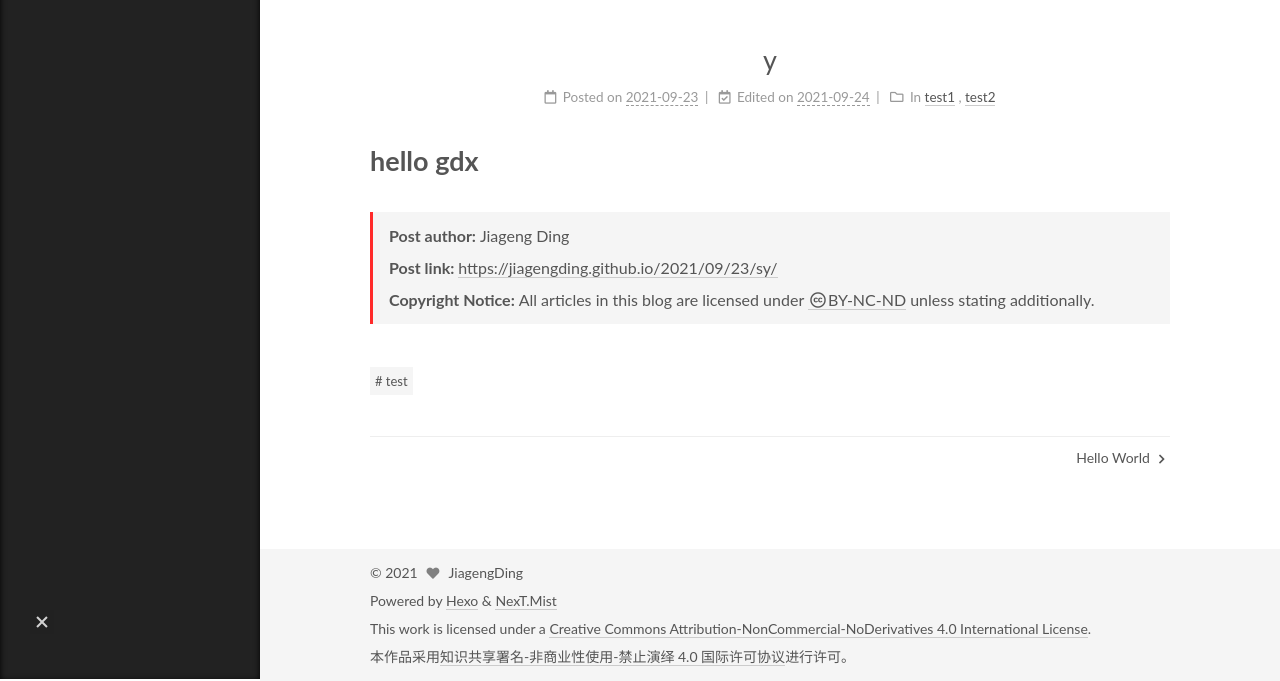
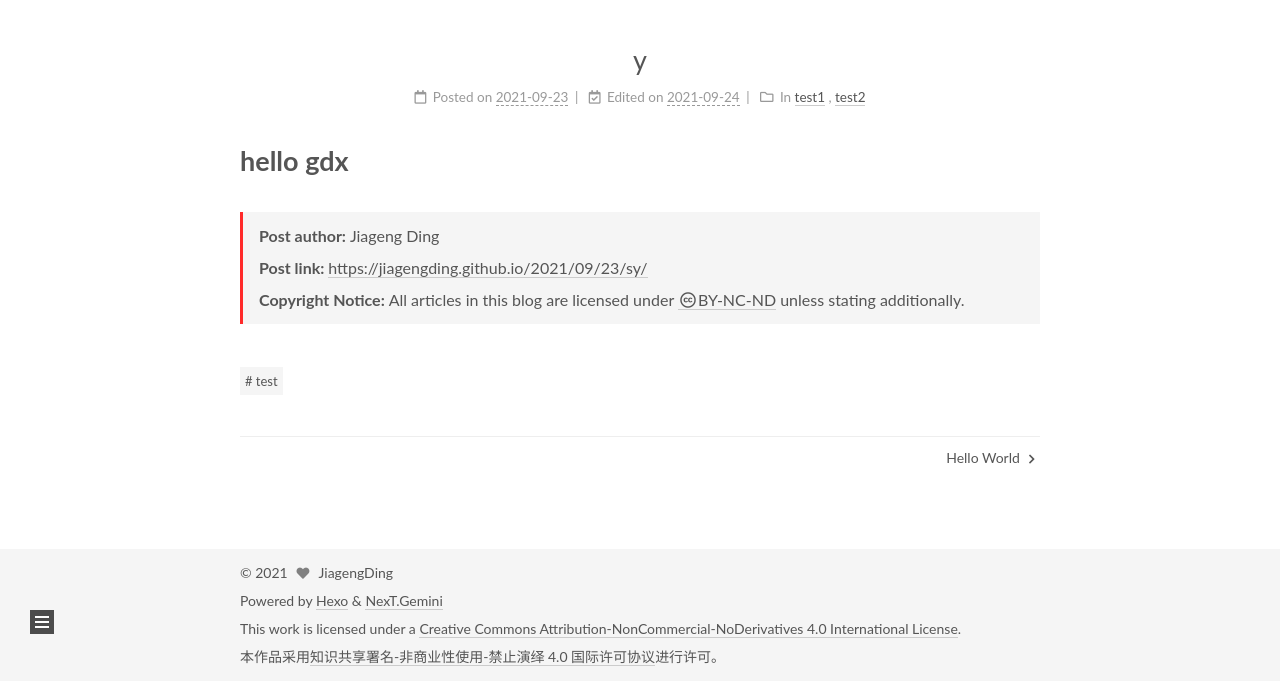
Before and after one commit to JIagengDing/zh-blog, a plain HTML site: page 2021/09/23/sy/index.html in a window 1280 px wide. Shown: the part 121-802 px from the top of the page. Drawn offline with nearby package versions, Linux system fonts and the light colour scheme; some packages are replaced by stand-ins of ours; a script that the page names is missing.

Commit message:
Site updated: 2021-09-25 11:41:05

```diff
--- a/2021/09/23/sy/index.html
+++ b/2021/09/23/sy/index.html
@@ -19,7 +19,7 @@
 <link rel="stylesheet" href="https://cdn.jsdelivr.net/npm/@fortawesome/fontawesome-free@5.15.4/css/all.min.css" integrity="sha256-mUZM63G8m73Mcidfrv5E+Y61y7a12O5mW4ezU3bxqW4=" crossorigin="anonymous">
   <link rel="stylesheet" href="https://cdn.jsdelivr.net/npm/animate.css@3.1.1/animate.min.css" integrity="sha256-PR7ttpcvz8qrF57fur/yAx1qXMFJeJFiA6pSzWi0OIE=" crossorigin="anonymous">
 
-<script class="next-config" data-name="main" type="application/json">{"hostname":"jiagengding.github.io","root":"/","images":"/images","scheme":"Mist","version":"8.7.1","exturl":false,"sidebar":{"position":"left","display":"always","padding":18,"offset":12,"width":260},"copycode":false,"bookmark":{"enable":false,"color":"#222","save":"auto"},"mediumzoom":true,"lazyload":false,"pangu":false,"comments":{"style":"tabs","active":null,"storage":true,"lazyload":false,"nav":null},"motion":{"enable":true,"async":false,"transition":{"post_block":"fadeIn","post_header":"fadeInDown","post_body":"fadeInDown","coll_header":"fadeInLeft","sidebar":"fadeInUp"}},"prism":false,"i18n":{"placeholder":"Searching...","empty":"We didn't find any results for the search: ${query}","hits_time":"${hits} results found in ${time} ms","hits":"${hits} results found"},"path":"/search.xml","localsearch":{"enable":true,"trigger":"auto","top_n_per_article":1,"unescape":false,"preload":false}}</script><script src="/js/config.js"></script>
+<script class="next-config" data-name="main" type="application/json">{"hostname":"jiagengding.github.io","root":"/","images":"/images","scheme":"Gemini","version":"8.7.1","exturl":false,"sidebar":{"position":"left","display":"always","padding":18,"offset":12,"width":240},"copycode":false,"bookmark":{"enable":false,"color":"#222","save":"auto"},"mediumzoom":true,"lazyload":false,"pangu":false,"comments":{"style":"tabs","active":null,"storage":true,"lazyload":false,"nav":null},"motion":{"enable":true,"async":false,"transition":{"post_block":"fadeIn","post_header":"fadeInDown","post_body":"fadeInDown","coll_header":"fadeInLeft","sidebar":"fadeInUp"}},"prism":false,"i18n":{"placeholder":"Searching...","empty":"We didn't find any results for the search: ${query}","hits_time":"${hits} results found in ${time} ms","hits":"${hits} results found"},"path":"/search.xml","localsearch":{"enable":true,"trigger":"auto","top_n_per_article":1,"unescape":false,"preload":false}}</script><script src="/js/config.js"></script>
 <meta name="description" content="hello gdx">
 <meta property="og:type" content="article">
 <meta property="og:title" content="y">
@@ -351,7 +351,7 @@
   </span>
   <span class="author" itemprop="copyrightHolder">JiagengDing</span>
 </div>
-  <div class="powered-by">Powered by <a href="https://hexo.io/" rel="noopener" target="_blank">Hexo</a> & <a href="https://theme-next.js.org/mist/" rel="noopener" target="_blank">NexT.Mist</a>
+  <div class="powered-by">Powered by <a href="https://hexo.io/" rel="noopener" target="_blank">Hexo</a> & <a href="https://theme-next.js.org/" rel="noopener" target="_blank">NexT.Gemini</a>
   </div><div class="footer-custom">
 This work is licensed under a <a rel="license noopener" target="_blank" href="http://creativecommons.org/licenses/by-nc-nd/4.0/">Creative Commons Attribution-NonCommercial-NoDerivatives 4.0 International License</a>.
 <br />本作品采用<a rel="license noopener" target="_blank" href="http://creativecommons.org/licenses/by-nc-nd/4.0/">知识共享署名-非商业性使用-禁止演绎 4.0 国际许可协议</a>进行许可。
@@ -365,7 +365,7 @@ This work is licensed under a <a rel="license noopener" target="_blank" href="ht
   <script src="https://cdn.jsdelivr.net/npm/animejs@3.2.1/lib/anime.min.js" integrity="sha256-XL2inqUJaslATFnHdJOi9GfQ60on8Wx1C2H8DYiN1xY=" crossorigin="anonymous"></script>
   <script src="https://cdn.jsdelivr.net/npm/@next-theme/pjax@0.5.0/pjax.min.js" integrity="sha256-3NkoLDrmHLTYj7csHIZSr0MHAFTXth7Ua/DDt4MRUAg=" crossorigin="anonymous"></script>
   <script src="https://cdn.jsdelivr.net/npm/medium-zoom@1.0.6/dist/medium-zoom.min.js" integrity="sha256-EdPgYcPk/IIrw7FYeuJQexva49pVRZNmt3LculEr7zM=" crossorigin="anonymous"></script>
-<script src="/js/comments.js"></script><script src="/js/utils.js"></script><script src="/js/motion.js"></script><script src="/js/schemes/muse.js"></script><script src="/js/next-boot.js"></script><script src="/js/pjax.js"></script>
+<script src="/js/comments.js"></script><script src="/js/utils.js"></script><script src="/js/motion.js"></script><script src="/js/next-boot.js"></script><script src="/js/pjax.js"></script>
 
 
 <script src="/js/third-party/search/local-search.js"></script>
```
Also changed, not shown: 2021/09/24/hello-world/index.html (+3 -3 lines), about/index.html (+3 -3 lines), archives/2021/09/index.html (+3 -3 lines), archives/2021/index.html (+3 -3 lines), archives/index.html (+3 -3 lines), categories/index.html (+3 -3 lines), categories/test1/index.html (+3 -3 lines), categories/test1/test2/index.html (+3 -3 lines), index.html (+3 -3 lines), tags/index.html (+3 -3 lines), tags/test/index.html (+3 -3 lines).
